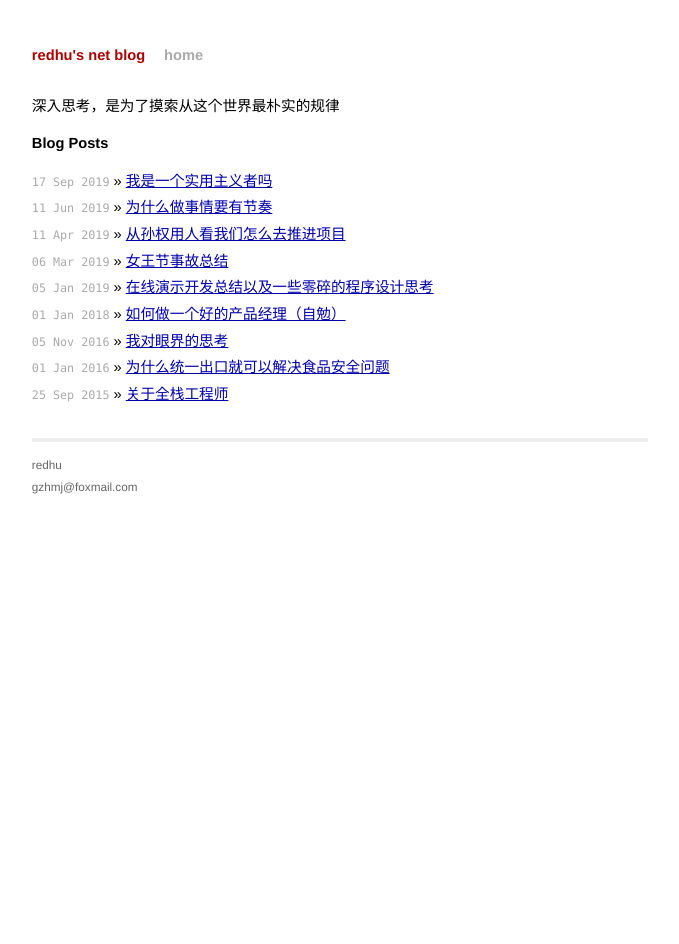
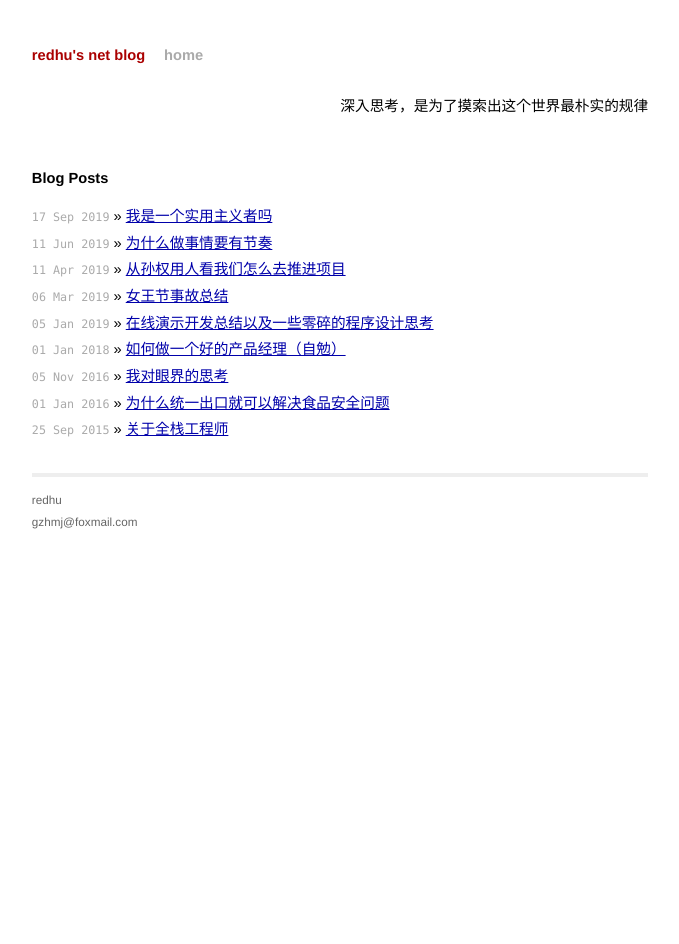
Before and after one commit to redhu/redhu.github.io, a Jekyll site: the page built from index.html, in a window 1280 px wide. Shown: the whole page, without its empty margins (300-979 px from the left). Built offline with Jekyll 4.4.1, drawn with Linux system fonts in a browser that asks for light colours; comment, search, counter and statistics services are not loaded.

```diff
--- a/_layouts/default.html
+++ b/_layouts/default.html
@@ -19,7 +19,7 @@
     <a href="/">redhu's net blog</a>
     <a class="extra" href="/">home</a>
   </div>
-  <p class="desc">深入思考，是为了摸索从这个世界最朴实的规律</p>
+  <p class="desc" style="margin-bottom: 50px; columns: #777777; text-align: right">深入思考，是为了摸索出这个世界最朴实的规律</p>
 
   {{ content }}
 
```
